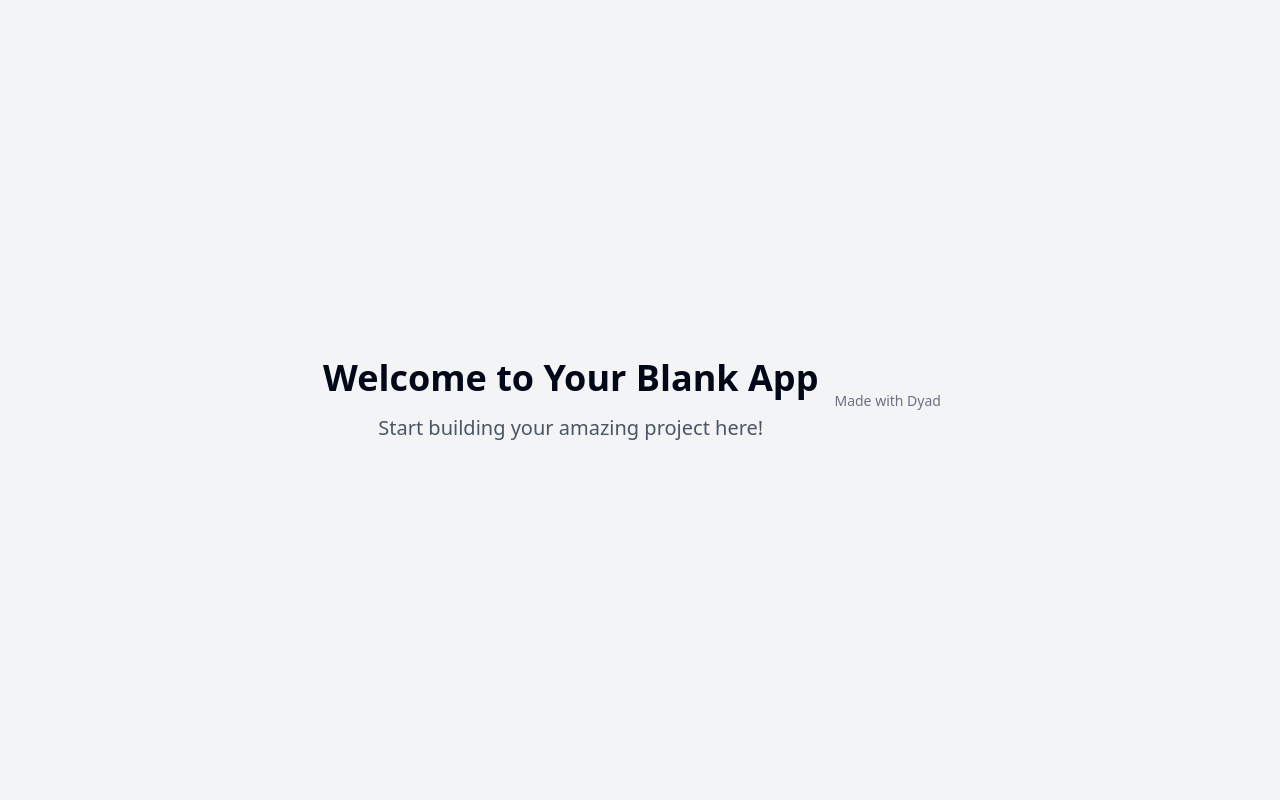
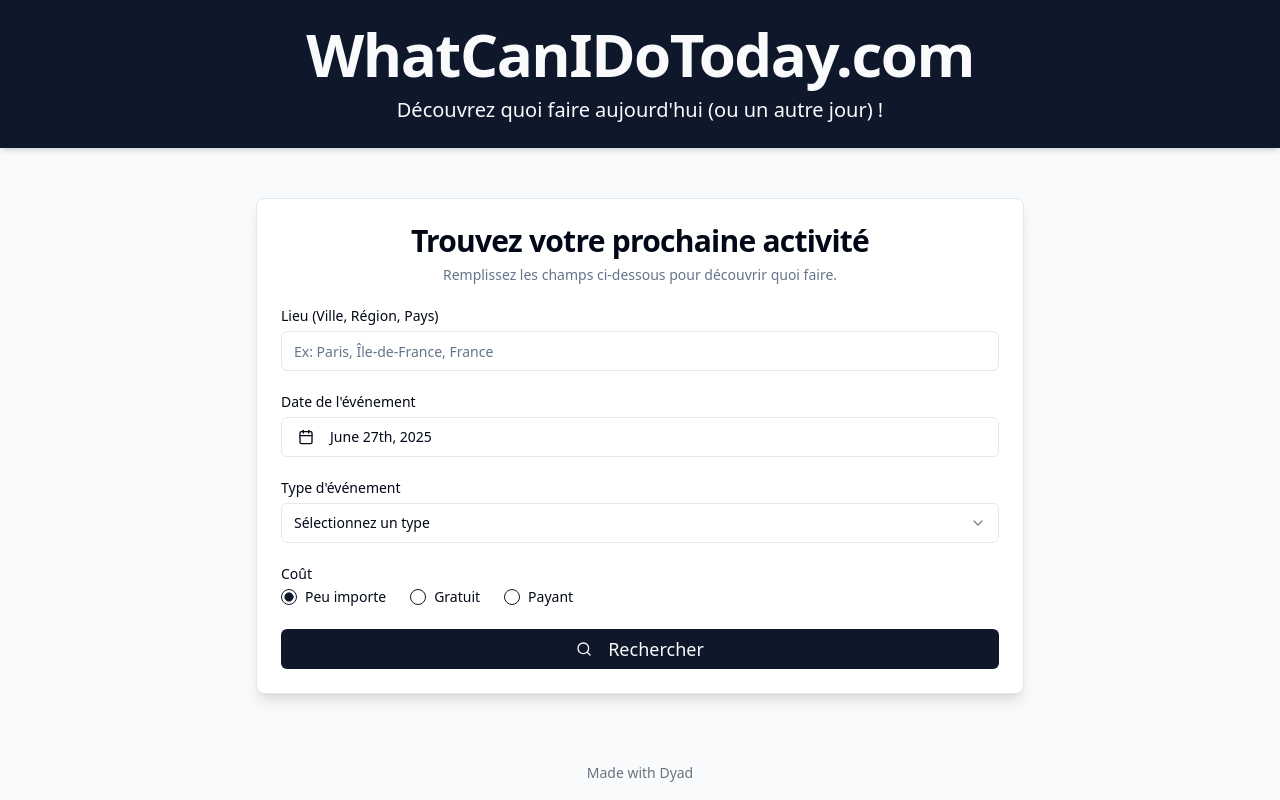
Before and after one commit to HC95100/WhatCanIDoToday, a React (Vite) app: page / in a window 1280 px wide. Built offline with nearby package versions, Linux system fonts and the light colour scheme.

Commit message:
[dyad] Création de l'interface utilisateur pour "WhatCanIDoToday.com" - wrote 3 file(s)

```diff
--- /dev/null
+++ b/src/components/Header.tsx
@@ -0,0 +1,20 @@
+"use client";
+
+import React from 'react';
+
+const Header = () => {
+  return (
+    <header className="w-full py-6 bg-primary text-primary-foreground shadow-md">
+      <div className="container mx-auto px-4 text-center">
+        <h1 className="text-4xl font-extrabold tracking-tight sm:text-5xl md:text-6xl">
+          WhatCanIDoToday.com
+        </h1>
+        <p className="mt-3 text-lg sm:text-xl">
+          Découvrez quoi faire aujourd'hui (ou un autre jour) !
+        </p>
+      </div>
+    </header>
+  );
+};
+
+export default Header;
--- /dev/null
+++ b/src/components/SearchForm.tsx
@@ -0,0 +1,122 @@
+"use client";
+
+import React from 'react';
+import { Card, CardContent, CardDescription, CardHeader, CardTitle } from "@/components/ui/card";
+import { Input } from "@/components/ui/input";
+import { Button } from "@/components/ui/button";
+import { Calendar } from "@/components/ui/calendar";
+import { Popover, PopoverContent, PopoverTrigger } from "@/components/ui/popover";
+import { Select, SelectContent, SelectItem, SelectTrigger, SelectValue } from "@/components/ui/select";
+import { RadioGroup, RadioGroupItem } from "@/components/ui/radio-group";
+import { Label } from "@/components/ui/label";
+import { CalendarIcon, Search } from "lucide-react";
+import { format } from "date-fns";
+import { cn } from "@/lib/utils";
+
+const eventTypes = [
+  "Emploi", "Exposition", "Sport", "Culture", "Concert", "Atelier", "Conférence", "Festival", "Marché", "Autre"
+];
+
+const SearchForm = () => {
+  const [date, setDate] = React.useState<Date | undefined>(new Date());
+  const [location, setLocation] = React.useState<string>("");
+  const [eventType, setEventType] = React.useState<string>("");
+  const [cost, setCost] = React.useState<string>("any");
+
+  const handleSearch = () => {
+    console.log("Recherche lancée avec :", {
+      location,
+      date: date ? format(date, "yyyy-MM-dd") : "any",
+      eventType,
+      cost,
+    });
+    // Ici, vous intégreriez la logique de recherche réelle
+  };
+
+  return (
+    <Card className="w-full max-w-3xl mx-auto shadow-lg">
+      <CardHeader className="text-center">
+        <CardTitle className="text-3xl">Trouvez votre prochaine activité</CardTitle>
+        <CardDescription>Remplissez les champs ci-dessous pour découvrir quoi faire.</CardDescription>
+      </CardHeader>
+      <CardContent className="grid gap-6">
+        <div className="grid gap-2">
+          <Label htmlFor="location">Lieu (Ville, Région, Pays)</Label>
+          <Input
+            id="location"
+            placeholder="Ex: Paris, Île-de-France, France"
+            value={location}
+            onChange={(e) => setLocation(e.target.value)}
+          />
+        </div>
+
+        <div className="grid gap-2">
+          <Label htmlFor="date">Date de l'événement</Label>
+          <Popover>
+            <PopoverTrigger asChild>
+              <Button
+                variant={"outline"}
+                className={cn(
+                  "w-full justify-start text-left font-normal",
+                  !date && "text-muted-foreground"
+                )}
+              >
+                <CalendarIcon className="mr-2 h-4 w-4" />
+                {date ? format(date, "PPP") : <span>Choisissez une date</span>}
+              </Button>
+            </PopoverTrigger>
+            <PopoverContent className="w-auto p-0">
+              <Calendar
+                mode="single"
+                selected={date}
+                onSelect={setDate}
+                initialFocus
+              />
+            </PopoverContent>
+          </Popover>
+        </div>
+
+        <div className="grid gap-2">
+          <Label htmlFor="eventType">Type d'événement</Label>
+          <Select value={eventType} onValueChange={setEventType}>
+            <SelectTrigger id="eventType">
+              <SelectValue placeholder="Sélectionnez un type" />
+            </SelectTrigger>
+            <SelectContent>
+              {eventTypes.map((type) => (
+                <SelectItem key={type} value={type.toLowerCase()}>
+                  {type}
+                </SelectItem>
+              ))}
+            </SelectContent>
+          </Select>
+        </div>
+
+        <div className="grid gap-2">
+          <Label>Coût</Label>
+          <RadioGroup value={cost} onValueChange={setCost} className="flex space-x-4">
+            <div className="flex items-center space-x-2">
+              <RadioGroupItem value="any" id="cost-any" />
+              <Label htmlFor="cost-any">Peu importe</Label>
+            </div>
+            <div className="flex items-center space-x-2">
+              <RadioGroupItem value="free" id="cost-free" />
+              <Label htmlFor="cost-free">Gratuit</Label>
+            </div>
+            <div className="flex items-center space-x-2">
+              <RadioGroupItem value="paid" id="cost-paid" />
+              <Label htmlFor="cost-paid">Payant</Label>
+            </div>
+          </RadioGroup>
+        </div>
+
+        <Button onClick={handleSearch} className="w-full py-3 text-lg">
+          <Search className="mr-2 h-5 w-5" />
+          Rechercher
+        </Button>
+      </CardContent>
+    </Card>
+  );
+};
+
+export default SearchForm;
--- a/src/pages/Index.tsx
+++ b/src/pages/Index.tsx
@@ -1,16 +1,16 @@
-// Update this page (the content is just a fallback if you fail to update the page)
+"use client";
 
 import { MadeWithDyad } from "@/components/made-with-dyad";
+import Header from "@/components/Header";
+import SearchForm from "@/components/SearchForm";
 
 const Index = () => {
   return (
-    <div className="min-h-screen flex items-center justify-center bg-gray-100">
-      <div className="text-center">
-        <h1 className="text-4xl font-bold mb-4">Welcome to Your Blank App</h1>
-        <p className="text-xl text-gray-600">
-          Start building your amazing project here!
-        </p>
-      </div>
+    <div className="min-h-screen flex flex-col bg-gray-50 dark:bg-gray-900">
+      <Header />
+      <main className="flex-grow container mx-auto px-4 py-8 flex items-center justify-center">
+        <SearchForm />
+      </main>
       <MadeWithDyad />
     </div>
   );
```
